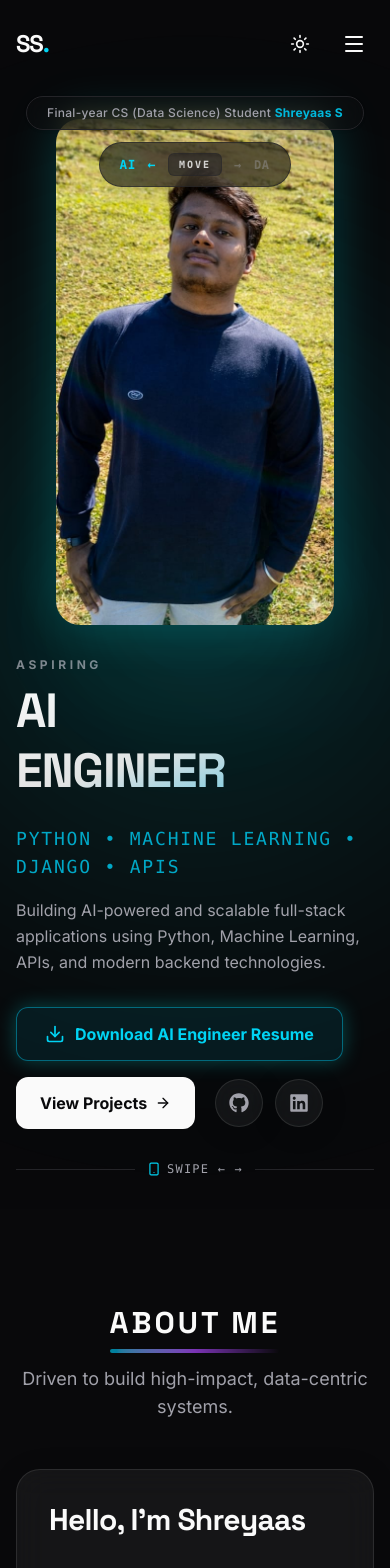
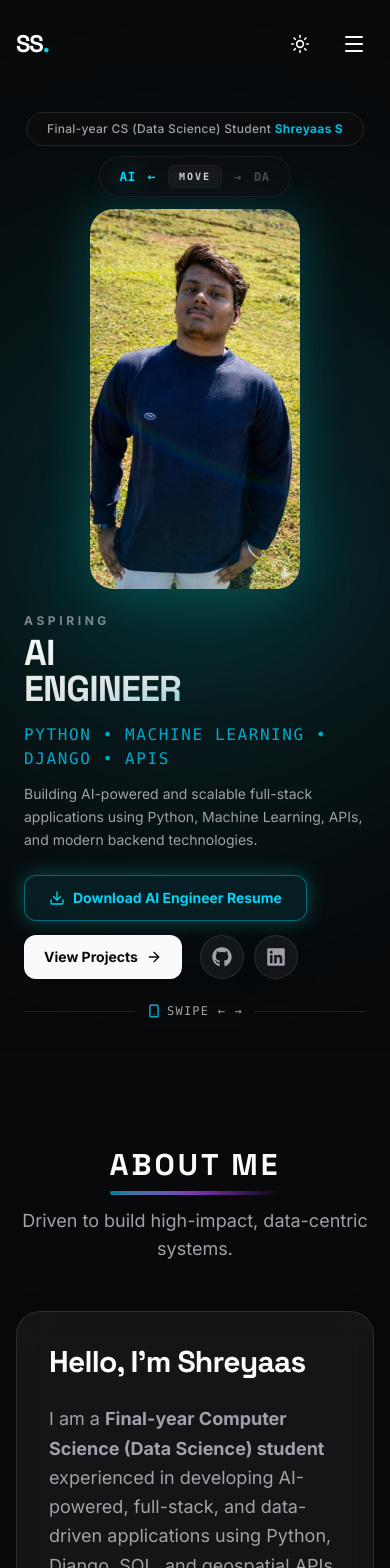
Before and after one commit to Shreyaas0710/Shreyaas-Portfolio, a React (Vite) app: page / in a window 390 px wide. Shown: the top 1568 px of the page. Built offline with nearby package versions, Linux system fonts and the light colour scheme.

Commit message:
Enhance dual persona hero layout and resume access

```diff
--- a/src/components/Hero.tsx
+++ b/src/components/Hero.tsx
@@ -66,6 +66,7 @@ export function Hero() {
   const [interactionZone, setInteractionZone] = useState<"left" | "center" | "right">("left");
   const [isInactive, setIsInactive] = useState(false);
   const [isHovered, setIsHovered] = useState(false);
+  const [hasMouseMoved, setHasMouseMoved] = useState(false);
   const [isDesktopHover, setIsDesktopHover] = useState(false);
   const [prefersReducedMotion, setPrefersReducedMotion] = useState(false);
 
@@ -127,9 +128,10 @@ export function Hero() {
 
       const ratio = relativeX / width;
 
-      // Update custom cursor coordinates
+      // Update custom cursor coordinates & active tracking
       cursorX.set(e.clientX);
       cursorY.set(e.clientY);
+      setHasMouseMoved(true);
 
       resetInactivityTimer();
 
@@ -201,19 +203,19 @@ export function Hero() {
 
   // Helper render for Persona Text Content + Dynamic Resume CTA
   const renderTextContent = (persona: PersonaConfig) => (
-    <div className="flex flex-col justify-center">
-      <p className="text-xs md:text-sm font-bold tracking-[0.3em] text-muted-foreground/80 uppercase mb-2">
+    <div className="flex flex-col justify-center w-full max-w-xl mx-auto lg:mx-0">
+      <p className="text-xs md:text-sm font-bold tracking-[0.3em] text-muted-foreground/80 uppercase mb-1.5">
         Aspiring
       </p>
       <h1
-        className={`text-5xl sm:text-6xl md:text-7xl lg:text-8xl font-display font-black text-transparent bg-clip-text bg-gradient-to-br ${persona.accentGradient} leading-tight`}
+        className={`text-4xl sm:text-5xl md:text-6xl lg:text-7xl xl:text-8xl font-display font-black text-transparent bg-clip-text bg-gradient-to-br ${persona.accentGradient} leading-none tracking-tight`}
       >
         {persona.titleLine1}
         <br />
         {persona.titleLine2}
       </h1>
       <p
-        className={`mt-6 text-lg sm:text-xl md:text-2xl font-mono tracking-widest uppercase ${
+        className={`mt-4 sm:mt-5 text-base sm:text-lg md:text-xl font-mono tracking-widest uppercase ${
           persona.id === "aiEngineer"
             ? "text-cyan-500/90 dark:text-cyan-400/80"
             : "text-purple-600/90 dark:text-purple-400/80"
@@ -221,36 +223,36 @@ export function Hero() {
       >
         {persona.techStack}
       </p>
-      <p className="mt-4 text-base md:text-lg text-muted-foreground max-w-xl leading-relaxed">
+      <p className="mt-3 sm:mt-4 text-sm sm:text-base md:text-lg text-muted-foreground leading-relaxed">
         {persona.description}
       </p>
 
       {/* Action Row & Resume CTA */}
-      <div className="mt-8 flex flex-wrap gap-4 items-center">
+      <div className="mt-6 sm:mt-7 flex flex-wrap gap-3.5 items-center">
         <a
           href={persona.resumeUrl}
           target="_blank"
           rel="noopener noreferrer"
-          className={`inline-flex items-center gap-2.5 px-7 py-3.5 rounded-xl font-bold border transition-all duration-300 hover:scale-105 ${persona.buttonClass}`}
+          className={`inline-flex items-center gap-2 px-6 py-3 rounded-xl font-bold border transition-all duration-300 hover:scale-105 ${persona.buttonClass}`}
         >
-          <Download className="w-5 h-5" />
-          <span>{persona.resumeLabel}</span>
+          <Download className="w-4 h-4" />
+          <span className="text-sm sm:text-base">{persona.resumeLabel}</span>
         </a>
 
         <a
           href="#projects"
-          className="px-6 py-3.5 rounded-xl font-bold bg-foreground text-background hover:scale-105 hover:shadow-lg transition-all duration-300 inline-flex items-center gap-2"
+          className="px-5 py-3 rounded-xl font-bold bg-foreground text-background hover:scale-105 hover:shadow-lg transition-all duration-300 inline-flex items-center gap-2 text-sm sm:text-base"
         >
           <span>View Projects</span>
           <ArrowRight className="w-4 h-4" />
         </a>
 
-        <div className="flex items-center gap-3 ml-1 sm:ml-3">
+        <div className="flex items-center gap-2.5 ml-1 sm:ml-2">
           <a
             href="https://github.com/Shreyaas0710"
             target="_blank"
             rel="noopener noreferrer"
-            className="w-12 h-12 rounded-full border border-border glass-card flex items-center justify-center text-muted-foreground hover:text-cyan-500 hover:border-cyan-500/50 hover:bg-cyan-500/10 transition-all duration-300"
+            className="w-11 h-11 rounded-full border border-border glass-card flex items-center justify-center text-muted-foreground hover:text-cyan-500 hover:border-cyan-500/50 hover:bg-cyan-500/10 transition-all duration-300"
             aria-label="GitHub Profile"
           >
             <FaGithub className="w-5 h-5" />
@@ -259,7 +261,7 @@ export function Hero() {
             href="https://linkedin.com"
             target="_blank"
             rel="noopener noreferrer"
-            className="w-12 h-12 rounded-full border border-border glass-card flex items-center justify-center text-muted-foreground hover:text-blue-500 hover:border-blue-500/50 hover:bg-blue-500/10 transition-all duration-300"
+            className="w-11 h-11 rounded-full border border-border glass-card flex items-center justify-center text-muted-foreground hover:text-blue-500 hover:border-blue-500/50 hover:bg-blue-500/10 transition-all duration-300"
             aria-label="LinkedIn Profile"
           >
             <FaLinkedin className="w-5 h-5" />
@@ -268,7 +270,7 @@ export function Hero() {
       </div>
 
       {/* Interaction Hint */}
-      <div className="mt-8 flex items-center gap-3 text-xs md:text-sm text-muted-foreground font-mono tracking-widest uppercase">
+      <div className="mt-6 flex items-center gap-3 text-xs text-muted-foreground font-mono tracking-widest uppercase">
         <div className="h-px flex-1 bg-border" />
         <span className="hidden sm:inline">Move left/right to switch persona</span>
         <span className="sm:hidden flex items-center gap-1.5">
@@ -285,7 +287,7 @@ export function Hero() {
       <img
         src={`${import.meta.env.BASE_URL}${persona.image}`}
         alt={persona.imageAlt}
-        className={`max-h-[60vh] lg:max-h-[75vh] w-auto object-contain object-bottom rounded-3xl transition-all duration-300 ${
+        className={`max-h-[45vh] sm:max-h-[52vh] lg:max-h-[60vh] xl:max-h-[65vh] w-auto object-contain object-bottom rounded-3xl transition-all duration-300 ${
           persona.id === "aiEngineer"
             ? "drop-shadow-[0_0_25px_rgba(0,255,255,0.2)]"
             : "drop-shadow-[0_0_25px_rgba(138,43,226,0.2)]"
@@ -318,8 +320,8 @@ export function Hero() {
         />
       </div>
 
-      {/* Custom Desktop Directional Cursor */}
-      {isDesktopHover && isHovered && (
+      {/* Custom Desktop Directional Cursor Follower */}
+      {isDesktopHover && isHovered && hasMouseMoved && (
         <motion.div
           style={{ x: cursorX, y: cursorY }}
           className="fixed top-0 left-0 pointer-events-none z-50 -translate-x-1/2 -translate-y-1/2"
@@ -348,11 +350,11 @@ export function Hero() {
         </motion.div>
       )}
 
-      {/* Hero Content Container */}
-      <div className="relative z-10 w-full min-h-screen max-w-[90rem] mx-auto px-4 sm:px-6 lg:px-8 flex flex-col justify-between pt-24 pb-8">
+      {/* Hero Content Container with Generous Top Padding for Fixed Navbar Clearance */}
+      <div className="relative z-10 w-full min-h-screen max-w-[90rem] mx-auto px-4 sm:px-6 lg:px-8 flex flex-col justify-between pt-28 sm:pt-32 lg:pt-36 pb-8 lg:pb-12">
 
         {/* Top Centered Section: Identity Badge & Centered Directional MOVE Control */}
-        <div className="w-full flex flex-col items-center justify-center gap-3 sm:gap-4 mb-4 z-20">
+        <div className="w-full flex flex-col items-center justify-center gap-2.5 sm:gap-3 mb-3 lg:mb-6 z-20">
           {/* Identity Badge */}
           <motion.span
             initial={{ opacity: 0, y: -20 }}
@@ -372,7 +374,7 @@ export function Hero() {
             transition={{ duration: 0.5 }}
             className="w-full flex items-center justify-center px-2"
           >
-            <div className="inline-flex items-center justify-center gap-3 sm:gap-6 px-5 sm:px-8 py-2.5 sm:py-3 rounded-full border border-border/60 bg-card/60 backdrop-blur-xl shadow-xl font-mono text-xs sm:text-sm md:text-base tracking-wider max-w-full">
+            <div className="inline-flex items-center justify-center gap-3 sm:gap-6 px-5 sm:px-8 py-2 sm:py-2.5 rounded-full border border-border/60 bg-card/60 backdrop-blur-xl shadow-xl font-mono text-xs sm:text-sm md:text-base tracking-wider max-w-full">
               {/* Left Persona: AI Engineer */}
               <span
                 className={`whitespace-nowrap font-bold transition-all duration-300 ${
@@ -428,9 +430,9 @@ export function Hero() {
         </div>
 
         {/* Main 2-Column Swapping Grid: Physical layout matches Left vs Right Persona Selection */}
-        <div className="grid grid-cols-1 lg:grid-cols-2 items-center gap-8 lg:gap-12 flex-1 my-auto w-full">
+        <div className="grid grid-cols-1 lg:grid-cols-2 items-center gap-6 lg:gap-12 flex-1 my-auto w-full">
           {/* Left Column Container */}
-          <div className="order-2 lg:order-1 flex justify-center w-full min-h-[420px]">
+          <div className="order-2 lg:order-1 flex justify-center items-center w-full px-2 sm:px-4 lg:px-6">
             <AnimatePresence mode="wait">
               {!isDataAnalyst ? (
                 /* AI Engineer Active -> Text Content on LEFT */
@@ -440,7 +442,7 @@ export function Hero() {
                   animate={{ opacity: 1, x: 0 }}
                   exit={{ opacity: 0, x: prefersReducedMotion ? 0 : -30 }}
                   transition={{ duration: 0.35, ease: "easeInOut" }}
-                  className="w-full xl:pl-6"
+                  className="w-full flex justify-center"
                 >
                   {renderTextContent(PERSONAS.aiEngineer)}
                 </motion.div>
@@ -452,7 +454,7 @@ export function Hero() {
                   animate={{ opacity: 1, x: 0 }}
                   exit={{ opacity: 0, x: prefersReducedMotion ? 0 : -30 }}
                   transition={{ duration: 0.35, ease: "easeInOut" }}
-                  className="w-full flex justify-center items-end h-[50vh] sm:h-[55vh] lg:h-[70vh]"
+                  className="w-full flex justify-center items-end"
                 >
                   {renderImageVisual(PERSONAS.dataAnalyst)}
                 </motion.div>
@@ -461,7 +463,7 @@ export function Hero() {
           </div>
 
           {/* Right Column Container */}
-          <div className="order-1 lg:order-2 flex justify-center w-full min-h-[420px]">
+          <div className="order-1 lg:order-2 flex justify-center items-center w-full px-2 sm:px-4 lg:px-6">
             <AnimatePresence mode="wait">
               {!isDataAnalyst ? (
                 /* AI Engineer Active -> Photo Visual on RIGHT */
@@ -471,7 +473,7 @@ export function Hero() {
                   animate={{ opacity: 1, x: 0 }}
                   exit={{ opacity: 0, x: prefersReducedMotion ? 0 : 30 }}
                   transition={{ duration: 0.35, ease: "easeInOut" }}
-                  className="w-full flex justify-center items-end h-[50vh] sm:h-[55vh] lg:h-[70vh]"
+                  className="w-full flex justify-center items-end"
                 >
                   {renderImageVisual(PERSONAS.aiEngineer)}
                 </motion.div>
@@ -483,7 +485,7 @@ export function Hero() {
                   animate={{ opacity: 1, x: 0 }}
                   exit={{ opacity: 0, x: prefersReducedMotion ? 0 : 30 }}
                   transition={{ duration: 0.35, ease: "easeInOut" }}
-                  className="w-full xl:pr-6"
+                  className="w-full flex justify-center"
                 >
                   {renderTextContent(PERSONAS.dataAnalyst)}
                 </motion.div>
```
